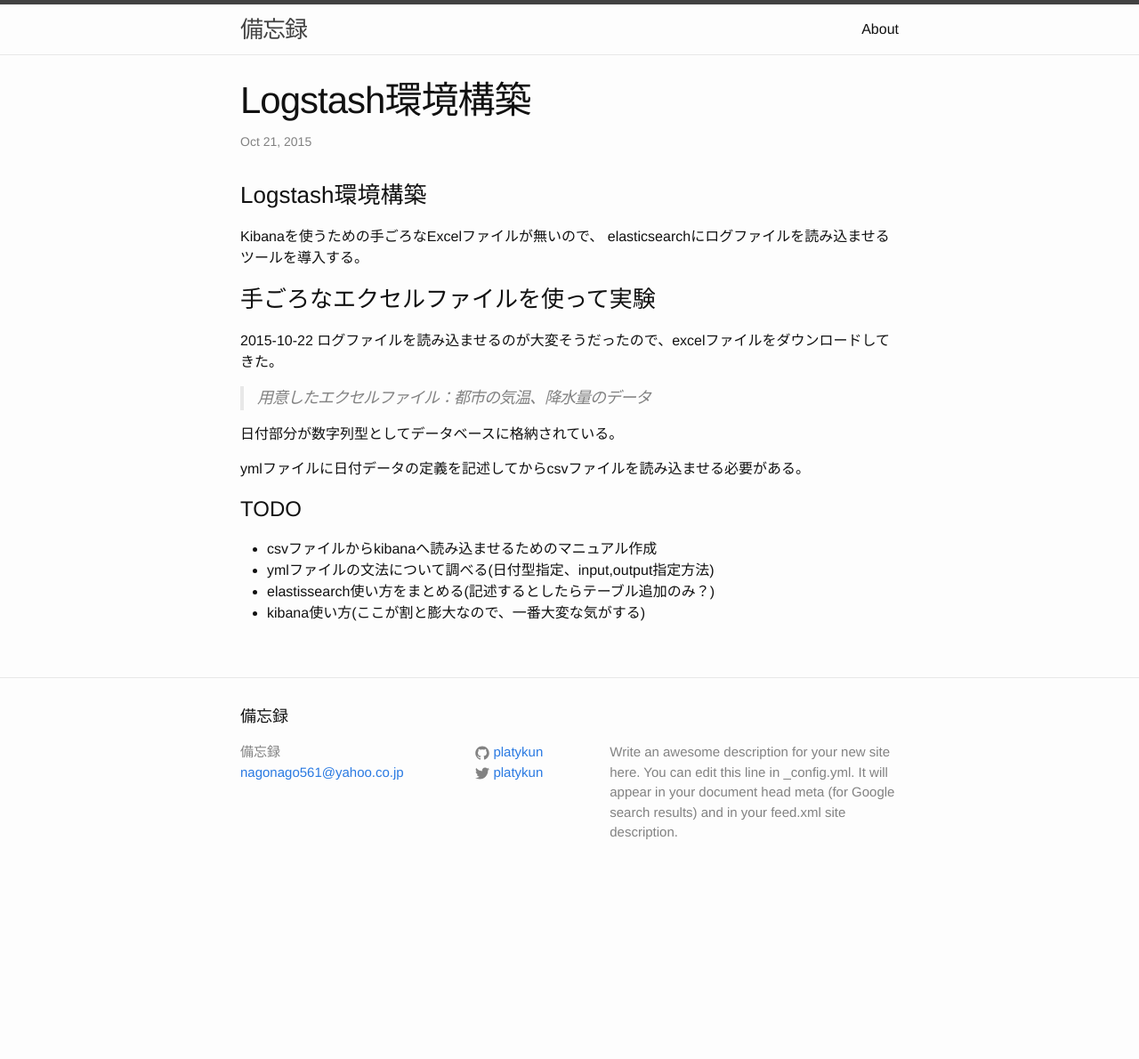
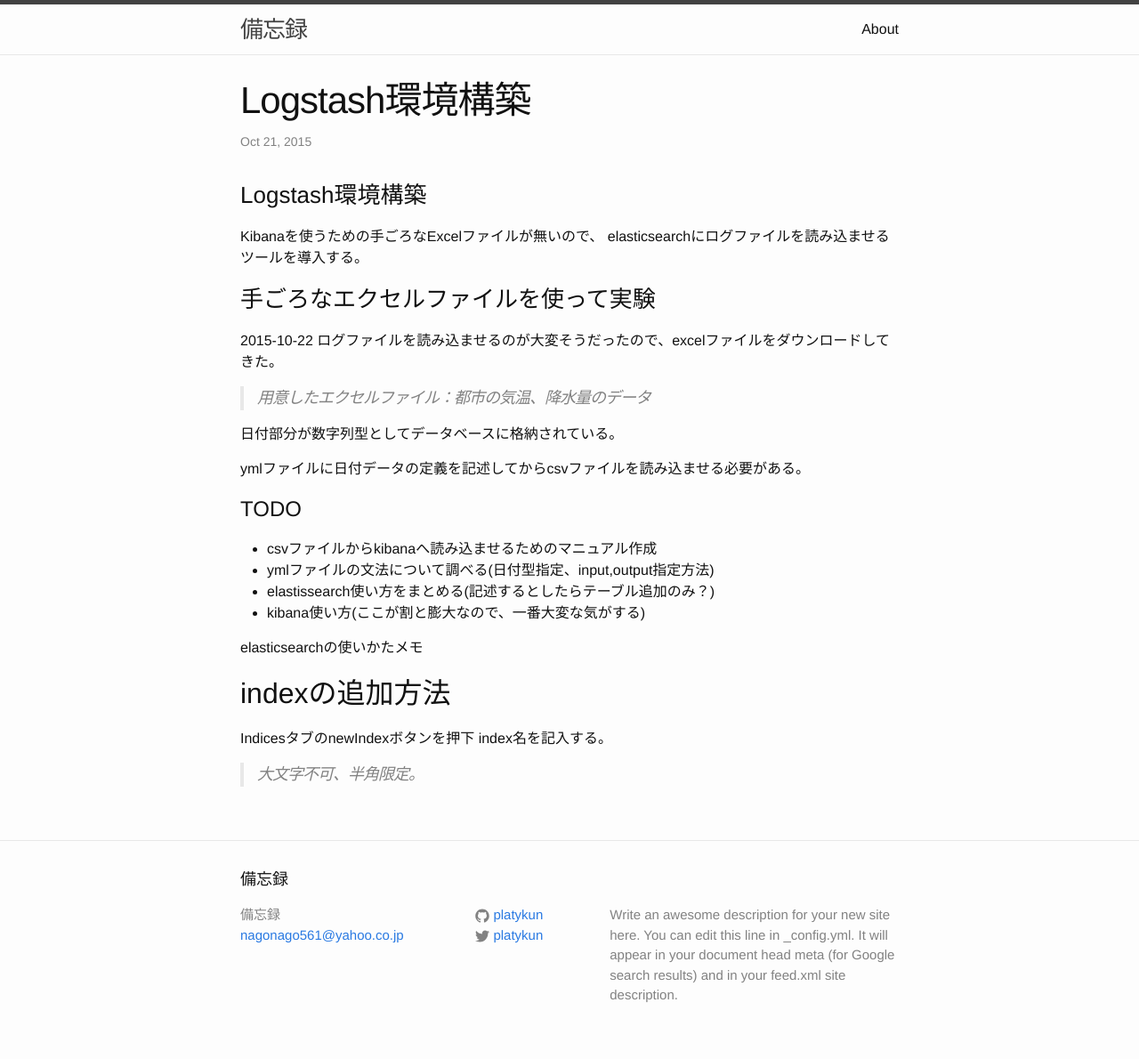
Before and after one commit to platykun/platykun.github.io, a Jekyll site: the page built from _posts/2015-10-21-logstash.markdown, in a window 1280 px wide. Shown: the whole page at 89% size. Built offline with Jekyll 4.4.1, drawn with Linux system fonts in a browser that asks for light colours; before the commit the page ends 1007 px from its top, so only the background shows below that.

Commit message:
how to use elasticsearch

```diff
--- a/_posts/2015-10-21-logstash.markdown
+++ b/_posts/2015-10-21-logstash.markdown
@@ -27,3 +27,11 @@ ymlファイルに日付データの定義を記述してからcsvファイル
 * ymlファイルの文法について調べる(日付型指定、input,output指定方法)
 * elastissearch使い方をまとめる(記述するとしたらテーブル追加のみ？)
 * kibana使い方(ここが割と膨大なので、一番大変な気がする)
+
+elasticsearchの使いかたメモ
+
+##indexの追加方法
+
+IndicesタブのnewIndexボタンを押下
+index名を記入する。
+> 大文字不可、半角限定。
```
